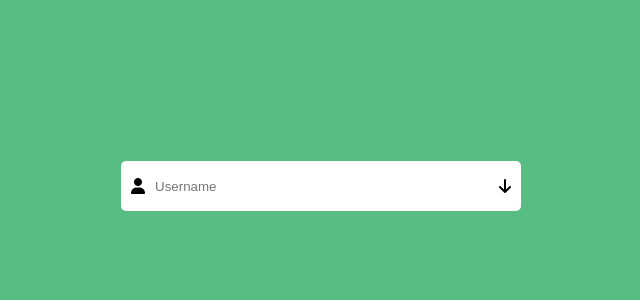
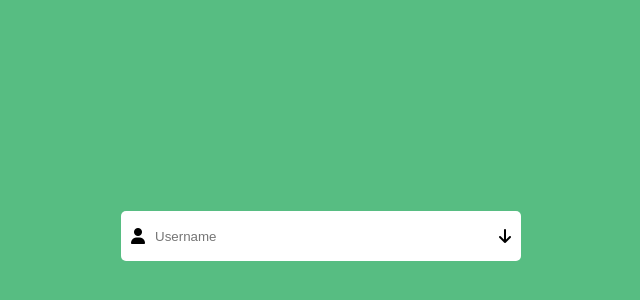
Before and after one commit to Renkon117/form_animation, a plain HTML site: page index.html in a window 1280 px wide. Shown: the part 214-514 px from the top of the page, without its empty margins (319-959 px from the left). Drawn offline with Linux system fonts and the light colour scheme.

Commit message:
added css and made animation

```diff
--- a/index.html
+++ b/index.html
@@ -11,7 +11,7 @@
 <body>
 
     <form>
-        <div class="field-name">
+        <div class="field-name active">
             <i class="fas fa-user"></i>
             <input type = "text" placeholder ="Username" required/>
             <i class="fas fa-arrow-down"></i>
--- a/style.css
+++ b/style.css
@@ -6,7 +6,7 @@
 
 body {
     height:100vh;
-    display:hlex;
+    display:flex;
     background-color:rgb(87,189,130);
     transition: background 0.5s ease;
     position:relative;
```
